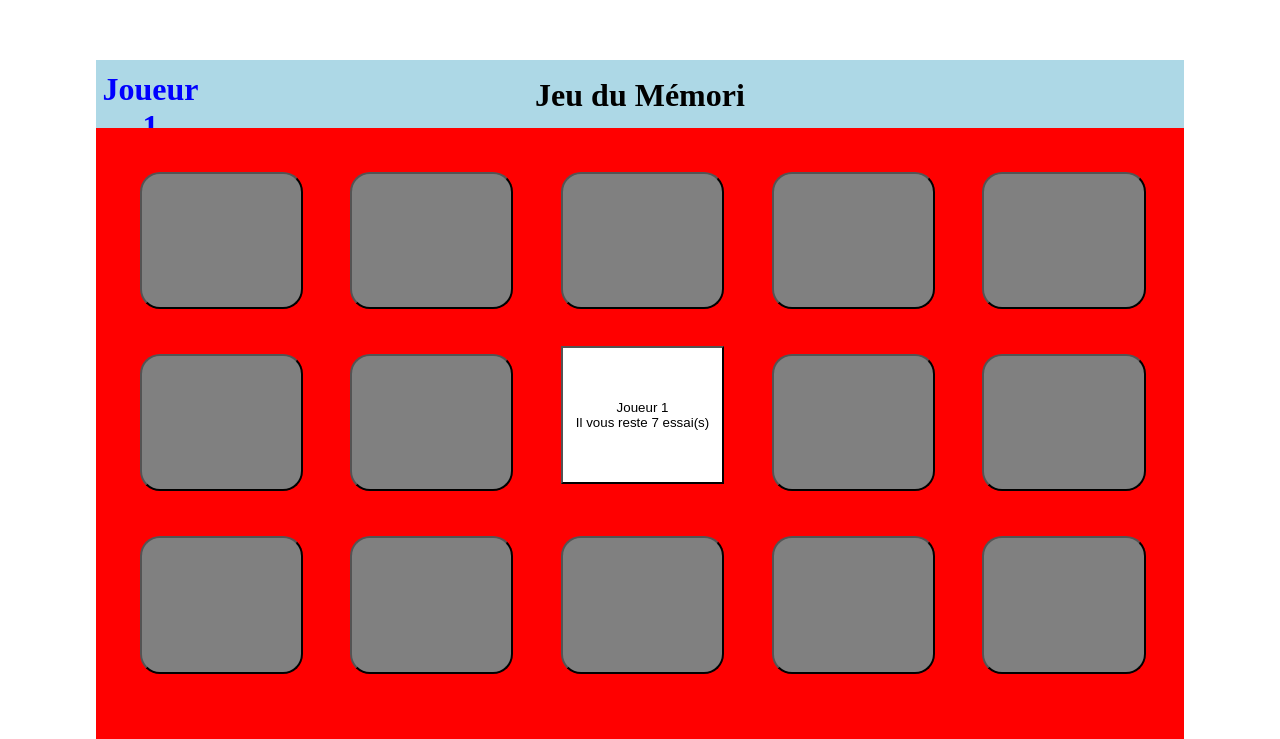
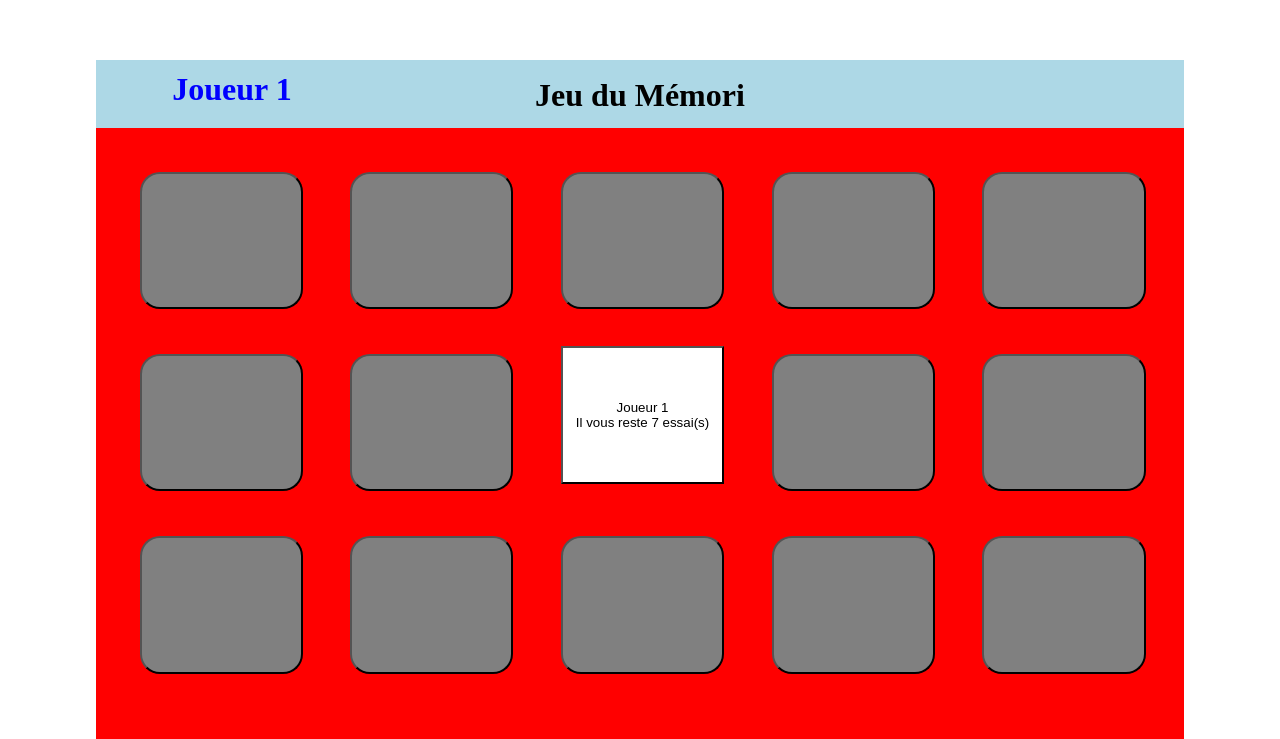
Before and after one commit to SamSamsung/Time-killer, a PHP site: page /memo.html in a window 1280 px wide. Shown: the top 739 px of the page. Run offline with PHP 8.4, Linux system fonts and the light colour scheme.

Commit message:
Update style_memo.css

```diff
--- a/css/style_memo.css
+++ b/css/style_memo.css
@@ -23,7 +23,7 @@
 }
 
 #joueur{
-    width: 10%;
+    width: 25%;
     margin-top: 1%;
     margin-left: 0 !important;
     height: 5%;
```
